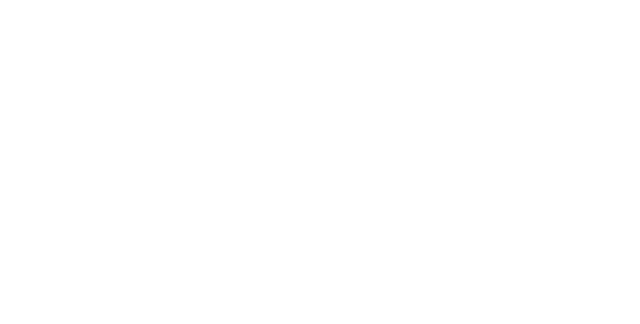
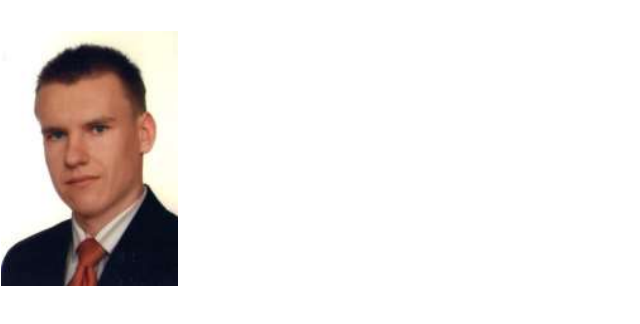
Before and after one commit to MarcinKolodzie/CV--cv-template-MK, a React (Create React App) app: page / in a window 1280 px wide. Shown: the top 324 px of the page, without its empty margins (0-640 px from the left). Built offline with nearby package versions, Linux system fonts and the light colour scheme.

Commit message:
'Photo' component added

```diff
--- a/src/App.js
+++ b/src/App.js
@@ -1,10 +1,12 @@
 import React from 'react'
 import Head from './Components/Head'
+import Photo from './Components/Photo'
 
 export const App = () => {
   return (
     <main>
       <Head>
+        <Photo/>
 
       </Head>
 
--- a/src/Components/Head/Head.js
+++ b/src/Components/Head/Head.js
@@ -11,12 +11,12 @@
   } = props
 
   return (
-    <span
+    <div
       className={`${classes.root}${className ? ` ${className}` : ''}`}
       {...otherProps}
     >
       {children}
-    </span>
+    </div>
   )
 }
 
--- /dev/null
+++ b/src/Components/Photo/Photo.js
@@ -0,0 +1,29 @@
+import React from 'react'
+import PropTypes from 'prop-types'
+import cvPhoto from '../img/CV-photo.png'
+
+import classes from './styles.module.css'
+
+export const Photo = (props) => {
+  const {
+    className,
+    src,
+    ...otherProps
+  } = props
+
+  return (
+    <img
+      src={cvPhoto}
+      className={classes.photo}
+      alt={'cv-pho'}
+      {...otherProps}
+    />
+  )
+}
+
+Photo.propTypes = {
+  className: PropTypes.string,
+  src: PropTypes.string
+}
+
+export default Photo
--- /dev/null
+++ b/src/Components/Photo/index.js
@@ -0,0 +1,2 @@
+export * from './Photo'
+export { default } from './Photo'
--- /dev/null
+++ b/src/Components/Photo/styles.module.css
@@ -0,0 +1,5 @@
+.root {}
+
+.photo{
+  width: 33%vw;
+}
```
Also changed, not shown: src/Components/img/CV-photo.png (added).
